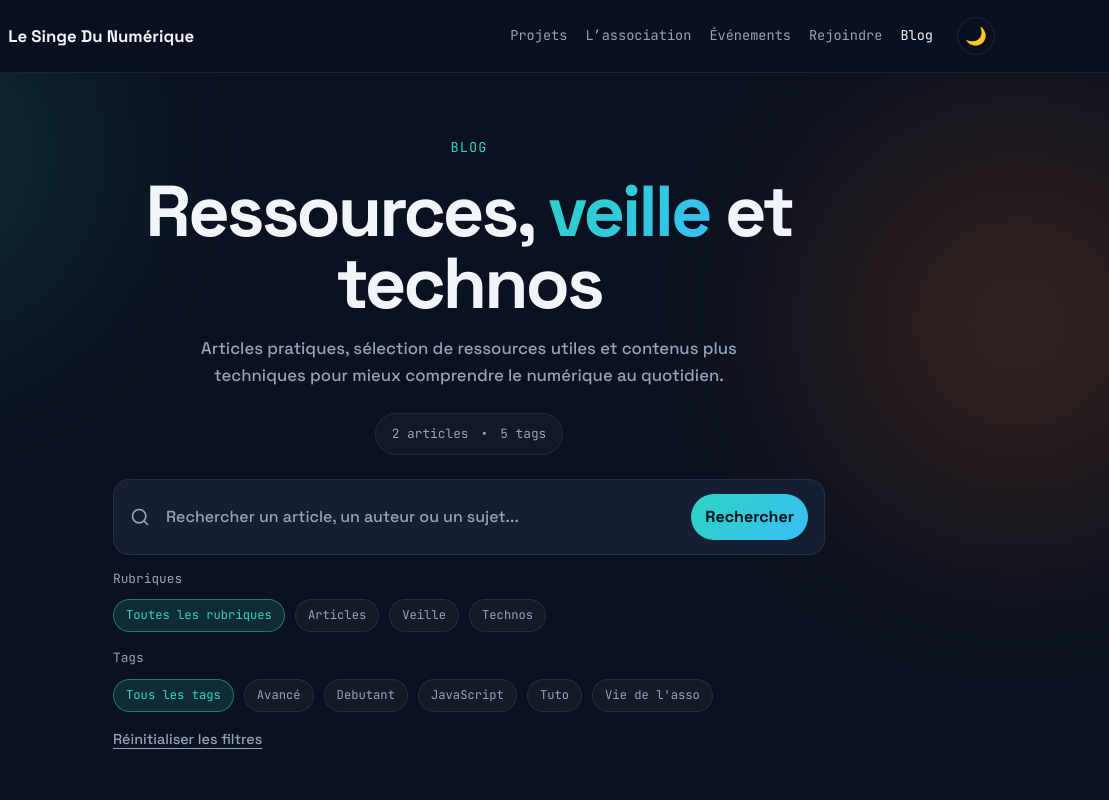
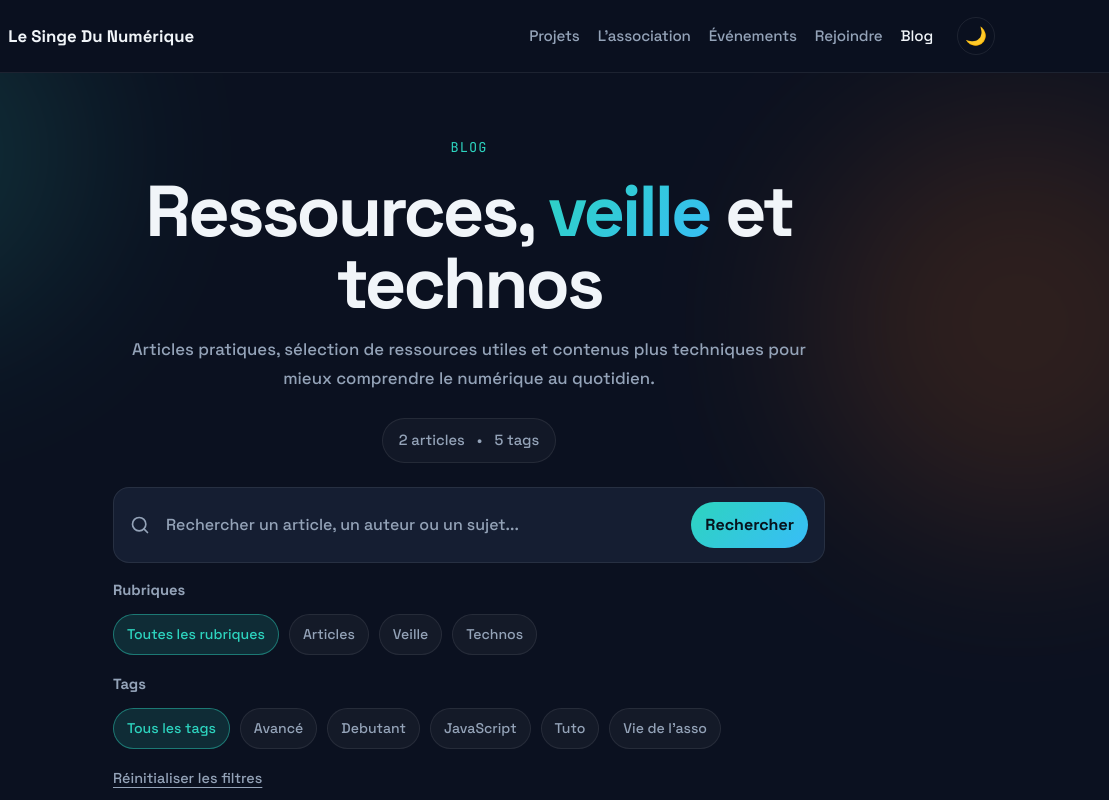
Before and after one commit to Stan69000/lesingedunumerique, an Astro site: page /blog in a window 1280 px wide. Shown: the top 800 px of the page, 171-1280 px from the left. Built offline with nearby package versions, Linux system fonts and the light colour scheme; Astro itself is replaced by a stand-in of ours.

Commit message:
Improve reading comfort across main pages

```diff
--- a/src/layouts/SiteLayout.astro
+++ b/src/layouts/SiteLayout.astro
@@ -268,8 +268,9 @@ const currentPath = Astro.url.pathname;
   .nav-item,
   .footer-links a {
     color: var(--text-muted);
-    font-family: 'JetBrains Mono', monospace;
-    font-size: 0.85rem;
+    font-size: 0.95rem;
+    font-weight: 500;
+    letter-spacing: -0.01em;
   }
 
   .nav-item[aria-current='page'] {
@@ -384,6 +385,7 @@ const currentPath = Astro.url.pathname;
     margin: 0;
     color: var(--text-muted);
     font-size: 1.05rem;
+    line-height: 1.75;
   }
 
   .content-section {
@@ -428,6 +430,7 @@ const currentPath = Astro.url.pathname;
   :global(.prose-block p),
   :global(.prose-block li) {
     color: var(--text-muted);
+    line-height: 1.75;
   }
 
   :global(.prose-block) {
@@ -435,6 +438,10 @@ const currentPath = Astro.url.pathname;
     border: 1px solid var(--border-color);
     border-radius: 22px;
     padding: 28px;
+  }
+
+  :global(.prose-block h2) {
+    margin-top: 0;
   }
 
   body.light-mode :global(.prose-block) {
--- a/src/pages/blog/[article]/index.astro
+++ b/src/pages/blog/[article]/index.astro
@@ -206,8 +206,9 @@ const { Content } = await render(post);
       .nav-item,
       .footer-links a {
         color: var(--text-muted);
-        font-family: 'JetBrains Mono', monospace;
-        font-size: 0.85rem;
+        font-size: 0.95rem;
+        font-weight: 500;
+        letter-spacing: -0.01em;
       }
 
       .nav-item[aria-current='page'] {
@@ -259,20 +260,20 @@ const { Content } = await render(post);
       .tags { display: flex; justify-content: center; gap: 10px; margin-bottom: 20px; flex-wrap: wrap; }
       .tag {
         background: rgba(45, 212, 191, 0.1); color: var(--accent);
-        padding: 4px 12px; border-radius: 20px; font-size: 0.85rem;
-        font-family: 'JetBrains Mono', monospace; font-weight: 500;
+        padding: 6px 12px; border-radius: 20px; font-size: 0.9rem;
+        font-weight: 500;
       }
 
       h1 { font-size: 2.5rem; color: #fff; margin: 0 0 15px 0; line-height: 1.2; letter-spacing: -0.02em; }
-      .meta { color: var(--text-muted); font-family: 'JetBrains Mono', monospace; font-size: 0.95rem; }
+      .meta { color: var(--text-muted); font-size: 1rem; font-weight: 500; }
 
       .article-content {
-        font-size: 1.15rem;
+        font-size: 1.12rem;
         color: #e2e8f0;
         background: rgba(21, 30, 50, 0.5);
         border: 1px solid rgba(255,255,255,0.06);
         border-radius: 24px;
-        padding: 30px;
+        padding: 34px;
       }
 
       body.light-mode .article-content {
--- a/src/pages/blog/index.astro
+++ b/src/pages/blog/index.astro
@@ -492,8 +492,9 @@ const currentPath = Astro.url.pathname;
 
   .nav-item,
   .footer-links a {
-    font-family: 'JetBrains Mono', monospace;
-    font-size: 0.85rem;
+    font-size: 0.95rem;
+    font-weight: 500;
+    letter-spacing: -0.01em;
     color: var(--text-muted);
   }
 
@@ -590,9 +591,10 @@ const currentPath = Astro.url.pathname;
 
   .hero-desc {
     margin: 0 auto 1.5rem;
-    max-width: 620px;
+    max-width: 680px;
     color: var(--text-muted);
     font-size: 1.05rem;
+    line-height: 1.75;
   }
 
   .hero-meta {
@@ -605,13 +607,13 @@ const currentPath = Astro.url.pathname;
     border-radius: 999px;
     background: rgba(255, 255, 255, 0.03);
     color: var(--text-muted);
-    font-family: 'JetBrains Mono', monospace;
-    font-size: 0.8rem;
+    font-size: 0.92rem;
+    font-weight: 500;
   }
 
   .search-panel {
     display: grid;
-    gap: 14px;
+    gap: 16px;
     text-align: left;
   }
 
@@ -664,19 +666,19 @@ const currentPath = Astro.url.pathname;
     display: flex;
     justify-content: space-between;
     align-items: flex-start;
-    gap: 16px;
+    gap: 18px;
     flex-wrap: wrap;
   }
 
   .filter-group {
     display: grid;
-    gap: 10px;
+    gap: 12px;
   }
 
   .filter-label {
     color: var(--text-muted);
-    font-family: 'JetBrains Mono', monospace;
-    font-size: 0.8rem;
+    font-size: 0.92rem;
+    font-weight: 600;
   }
 
   .tag-cloud {
@@ -687,13 +689,13 @@ const currentPath = Astro.url.pathname;
 
   .cloud-tag,
   .tag-pill {
-    padding: 6px 12px;
+    padding: 8px 13px;
     border-radius: 999px;
     border: 1px solid rgba(255, 255, 255, 0.08);
     background: rgba(255, 255, 255, 0.04);
     color: var(--text-muted);
-    font-family: 'JetBrains Mono', monospace;
-    font-size: 0.76rem;
+    font-size: 0.88rem;
+    font-weight: 500;
   }
 
   .cloud-tag {
@@ -815,8 +817,8 @@ const currentPath = Astro.url.pathname;
   .post-content {
     display: flex;
     flex-direction: column;
-    gap: 1rem;
-    padding: 1.4rem;
+    gap: 1.1rem;
+    padding: 1.6rem;
   }
 
   .rubrique-chip {
@@ -855,6 +857,7 @@ const currentPath = Astro.url.pathname;
   .post-content p {
     margin: 0;
     color: var(--text-muted);
+    line-height: 1.72;
   }
 
   .post-link {
--- a/src/pages/index.astro
+++ b/src/pages/index.astro
@@ -575,7 +575,7 @@ const levelTags = [
 
   .nav-right { display: flex; align-items: center; gap: 24px; }
   .nav-links { display: flex; gap: 28px; }
-  .nav-item { font-family: 'JetBrains Mono', monospace; font-size: 0.9rem; color: var(--text-muted); font-weight: 500; }
+  .nav-item { font-size: 0.96rem; color: var(--text-muted); font-weight: 500; letter-spacing: -0.01em; }
   .nav-item[aria-current='page'] { color: var(--text-main); }
   .nav-item:hover { color: var(--brand-green); }
 
@@ -705,9 +705,9 @@ const levelTags = [
 
   .hero-title { font-size: 3rem; font-weight: 800; line-height: 1.1; margin: 0 0 1rem 0; letter-spacing: -0.03em; color: var(--text-main); }
   .gradient-text { background: linear-gradient(135deg, var(--brand-green), var(--brand-blue)); -webkit-background-clip: text; -webkit-text-fill-color: transparent; }
-  .hero-desc { font-size: 1.1rem; color: var(--text-muted); max-width: 600px; margin: 0 auto 2.5rem; line-height: 1.6; }
+  .hero-desc { font-size: 1.1rem; color: var(--text-muted); max-width: 680px; margin: 0 auto 2.8rem; line-height: 1.75; }
 
-  .search-wrapper { max-width: 700px; margin: 0 auto 2rem; display: flex; flex-direction: column; gap: 12px; }
+  .search-wrapper { max-width: 720px; margin: 0 auto 2.4rem; display: flex; flex-direction: column; gap: 14px; }
   .search-bar { position: relative; background: var(--bg-card); border: 1px solid var(--border-color); border-radius: 14px; padding: 16px 20px; display: flex; align-items: center; gap: 14px; transition: border-color 0.3s, box-shadow 0.3s; }
   .search-bar:focus-within { border-color: var(--brand-green); box-shadow: 0 0 0 3px rgba(45, 212, 191, 0.1); }
   .search-icon { color: var(--text-muted); display: flex; align-items: center; }
@@ -715,17 +715,17 @@ const levelTags = [
   .search-input::placeholder { color: var(--text-muted); }
   .search-submit { border: none; border-radius: 999px; padding: 10px 14px; background: linear-gradient(135deg, var(--brand-green), var(--brand-blue)); color: #07131d; font-weight: 700; cursor: pointer; }
 
-  .search-meta { display: flex; align-items: center; justify-content: center; gap: 8px; font-size: 0.85rem; color: var(--text-muted); font-family: 'JetBrains Mono', monospace; }
+  .search-meta { display: flex; align-items: center; justify-content: center; gap: 10px; font-size: 0.92rem; color: var(--text-muted); font-weight: 500; flex-wrap: wrap; }
   .filter-tag { display: flex; align-items: center; gap: 6px; padding: 4px 10px; background: rgba(128,128,128, 0.1); border-radius: 6px; cursor: pointer; transition: background 0.2s; }
   .filter-tag:hover { background: rgba(128,128,128, 0.15); }
   .divider { opacity: 0.3; }
-  .tag-count { opacity: 0.7; }
+  .tag-count { opacity: 0.85; }
   .explore-link { margin-top: 8px; }
   .explore-link a { font-size: 0.9rem; color: var(--text-muted); text-decoration: underline; text-underline-offset: 4px; }
   .explore-link a:hover { color: var(--brand-green); }
 
-  .quick-actions { display: flex; gap: 10px; justify-content: center; flex-wrap: wrap; margin-top: 1.5rem; }
-  .quick-tag { font-size: 0.85rem; padding: 6px 14px; background: rgba(128,128,128, 0.1); border-radius: 20px; color: var(--text-muted); transition: all 0.2s; }
+  .quick-actions { display: flex; gap: 12px; justify-content: center; flex-wrap: wrap; margin-top: 1.8rem; }
+  .quick-tag { font-size: 0.92rem; font-weight: 500; padding: 8px 15px; background: rgba(128,128,128, 0.1); border-radius: 20px; color: var(--text-muted); transition: all 0.2s; }
   .quick-tag:hover { background: rgba(45, 212, 191, 0.15); color: var(--brand-green); }
   .quick-tag-disabled { opacity: 0.55; cursor: default; }
 
@@ -745,9 +745,9 @@ const levelTags = [
   .card-blue { background: linear-gradient(135deg, #0ea5e9, #0284c7); }
   .card-content { padding: 1.5rem; flex-grow: 1; display: flex; flex-direction: column; }
   .card h3 { margin: 0 0 0.8rem 0; font-size: 1.4rem; color: var(--text-main); }
-  .card p { margin: 0; color: var(--text-muted); font-size: 1rem; line-height: 1.6; flex-grow: 1; }
-  .card-tags { margin-top: 1.5rem; display: flex; gap: 8px; flex-wrap: wrap; }
-  .card-tags span { font-size: 0.75rem; font-family: 'JetBrains Mono', monospace; padding: 4px 10px; border-radius: 12px; background: rgba(128,128,128, 0.1); color: var(--text-muted); }
+  .card p { margin: 0; color: var(--text-muted); font-size: 1rem; line-height: 1.72; flex-grow: 1; }
+  .card-tags { margin-top: 1.5rem; display: flex; gap: 10px; flex-wrap: wrap; }
+  .card-tags span { font-size: 0.82rem; font-weight: 500; padding: 5px 11px; border-radius: 12px; background: rgba(128,128,128, 0.1); color: var(--text-muted); }
 
   .eyebrow {
     margin: 0 0 1rem;
@@ -803,7 +803,7 @@ const levelTags = [
   .footer-left { display: flex; flex-direction: column; gap: 16px; }
   .footer-brand { display: flex; align-items: center; gap: 10px; font-weight: 700; font-size: 1.1rem; color: var(--text-main); }
   .footer-logo { height: 30px; width: auto; }
-  .footer-links { display: flex; gap: 12px; flex-wrap: wrap; font-size: 0.9rem; color: var(--text-muted); }
+  .footer-links { display: flex; gap: 12px; flex-wrap: wrap; font-size: 0.95rem; font-weight: 500; color: var(--text-muted); }
   .footer-links a:hover { color: var(--brand-orange); }
   .footer-separator { color: var(--border-color); }
   .footer-right { display: flex; align-items: center; gap: 20px; }
@@ -822,10 +822,10 @@ const levelTags = [
     .hero-desc { font-size: 1rem; }
     .search-bar { flex-wrap: wrap; }
     .search-submit { width: 100%; }
-    .search-meta { justify-content: center; flex-wrap: wrap; font-size: 0.8rem; }
+    .search-meta { justify-content: center; font-size: 0.86rem; }
     .divider { display: none; }
     .quick-actions { gap: 8px; }
-    .quick-tag { padding: 5px 12px; font-size: 0.8rem; }
+    .quick-tag { padding: 6px 12px; font-size: 0.85rem; }
     .section-header h2 { font-size: 1.8rem; }
     .grid { grid-template-columns: 1fr; }
     .footer-container { flex-direction: column; text-align: center; gap: 20px; }
```
